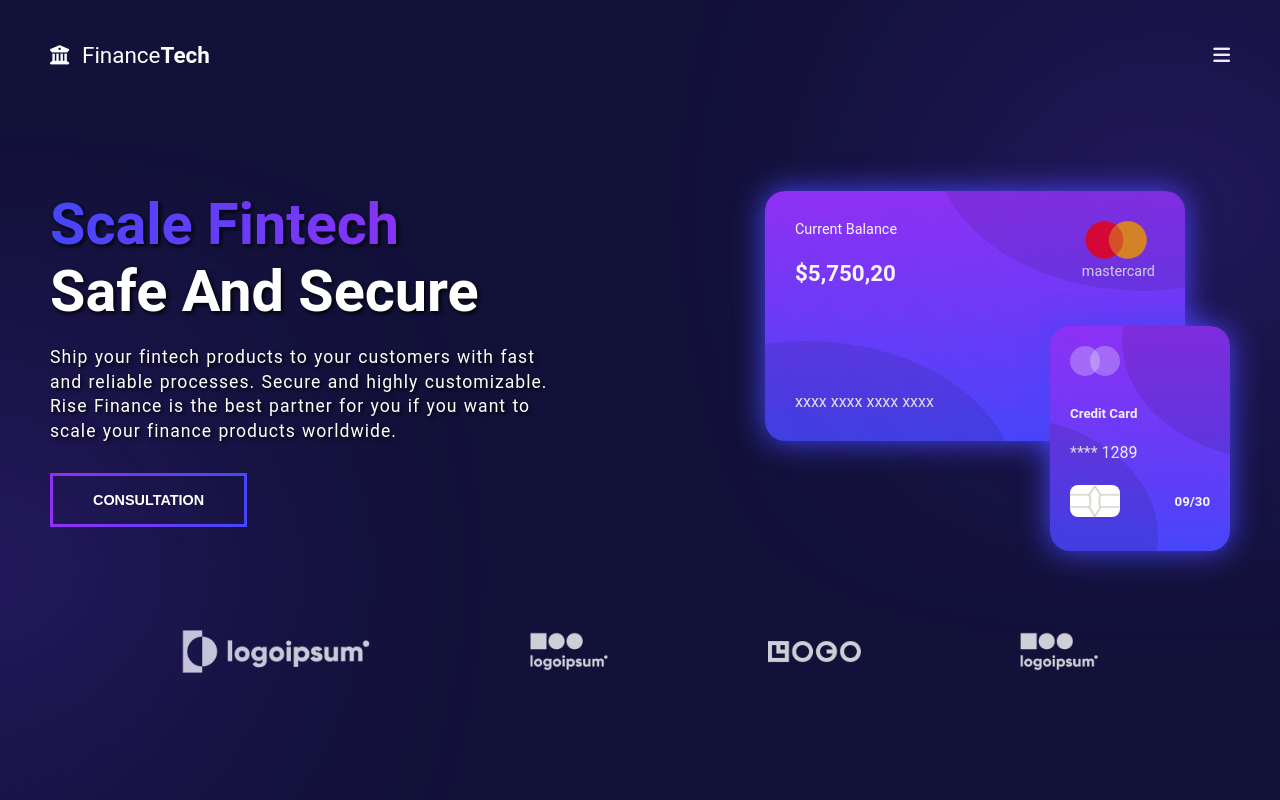
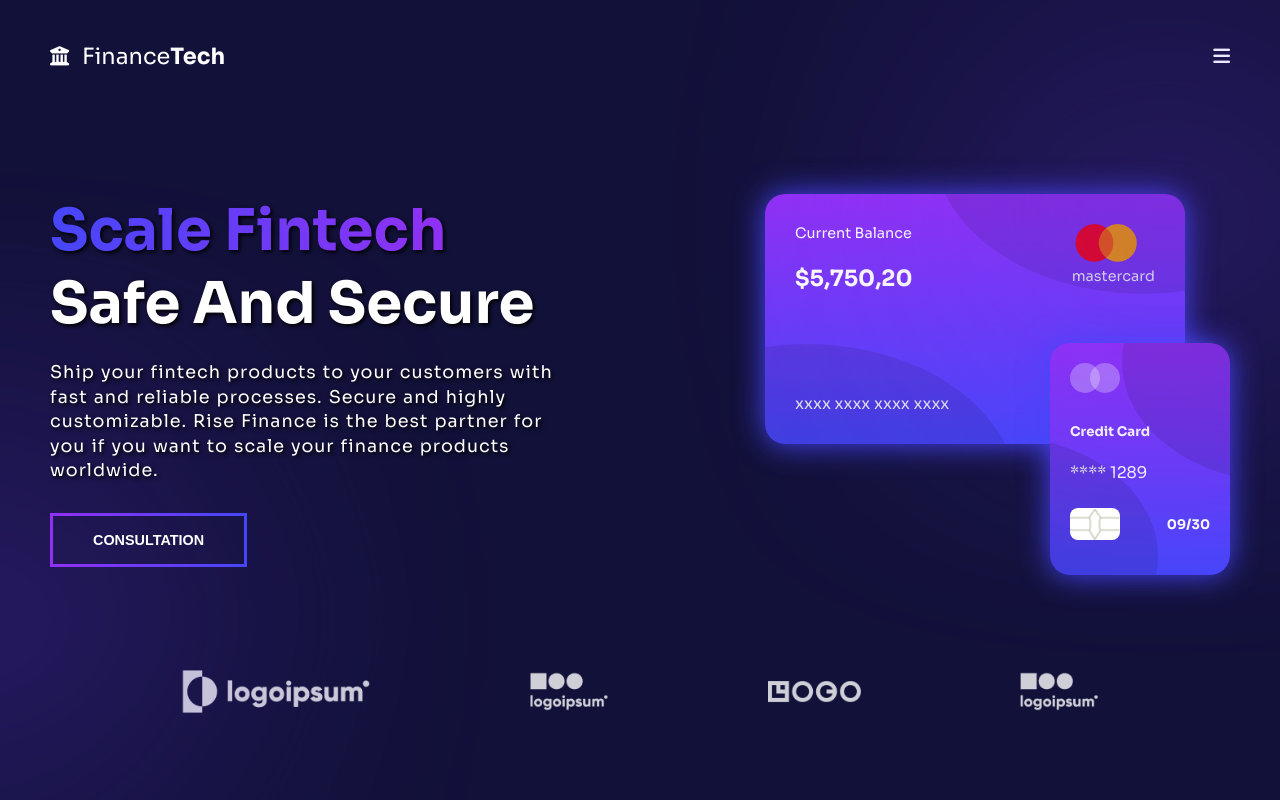
Before and after one commit to ZahariCheyrekov/finance-tech, a React (Create React App) app in the folder finance-tech/: page / in a window 1280 px wide. Shown: the top 800 px of the page. Built offline with nearby package versions, Linux system fonts and the light colour scheme.

Commit message:
Fix body font

```diff
--- a/finance-tech/src/App.scss
+++ b/finance-tech/src/App.scss
@@ -15,7 +15,7 @@ ul {
 }
 
 body {
-  font-family: 'Roboto', sans-serif;
+  font-family: 'Sora', sans-serif;
   background-color: $primary-color;
   overflow: hidden;
 }
```
